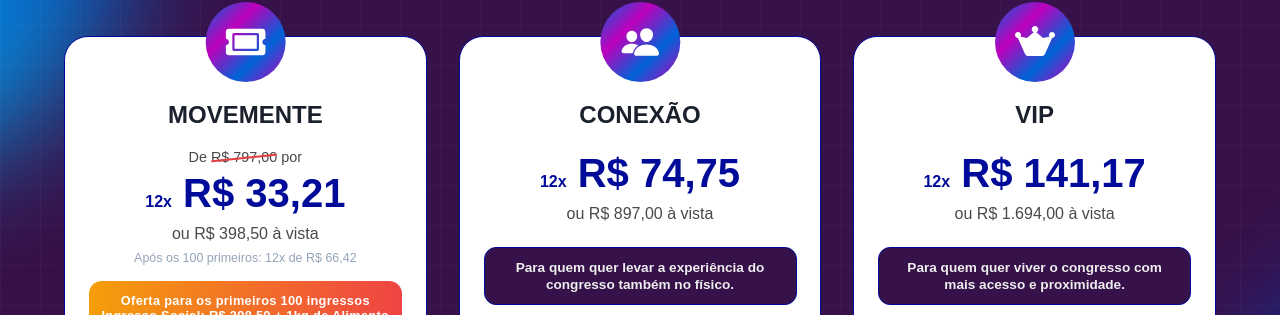
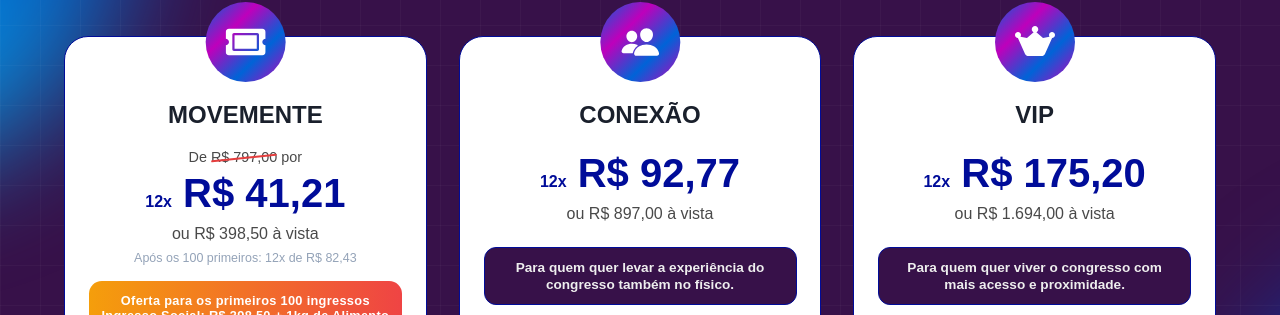
Before and after one commit to humbertomonteiro/movimente, a React (Vite) app: page / in a window 1280 px wide. Shown: the part 4310-4625 px from the top of the page. Built offline with nearby package versions, Linux system fonts and the light colour scheme; no server answers.

Commit message:
att links de pagamentos

```diff
--- a/src/components/sections/Location/Location.module.css
+++ b/src/components/sections/Location/Location.module.css
@@ -169,7 +169,7 @@
 .mapImage {
   position: relative;
   border-radius: 20px;
-  heigth: 250px;
+  height: 250px;
   overflow: hidden;
   box-shadow: 0 10px 15px -3px rgba(0, 0, 0, 0.1);
 }
--- a/src/components/sections/Tickets/index.tsx
+++ b/src/components/sections/Tickets/index.tsx
@@ -31,7 +31,8 @@ export default function Tickets() {
         "Kit Congressista",
         "Lugar na plenária Movemente",
       ],
-      link: "https://checkout2.bilheteriadigital.com/movemente-19-de-setembro",
+      // link: "https://checkout2.bilheteriadigital.com/movemente-19-de-setembro",
+      link: "https://chk.eduzz.com/39VK4XP5WR",
       buttonText: "GARANTIR AGORA",
       disabled: false,
     },
@@ -52,7 +53,8 @@ export default function Tickets() {
         "Acesso à área de expositores",
         "Lugar na plenária Conexão",
       ],
-      link: "https://checkout2.bilheteriadigital.com/movemente-19-de-setembro",
+      // link: "https://checkout2.bilheteriadigital.com/movemente-19-de-setembro",
+      link: "https://chk.eduzz.com/39YNZAE4WO",
       buttonText: "GARANTIR AGORA",
       disabled: false,
     },
@@ -76,7 +78,8 @@ export default function Tickets() {
         "Acesso ao lounge VIP (Facilidade para tirar foto com os palestrantes)",
         "Lugar na plenária Vip",
       ],
-      link: "https://checkout2.bilheteriadigital.com/movemente-19-de-setembro",
+      // link: "https://checkout2.bilheteriadigital.com/movemente-19-de-setembro",
+      link: "https://chk.eduzz.com/E9OGEV2KWB",
       buttonText: "GARANTIR AGORA",
       disabled: false,
     },
@@ -106,9 +109,11 @@ export default function Tickets() {
         {/* Grid de planos */}
         <div className={styles.grid}>
           {tickets.map((ticket, index) => {
-            const installmentValue = ticket.installmentPrice / 12;
+            const fee = 24.11;
+            const installmentValue =
+              (ticket.installmentPrice * (1 + fee / 100)) / 12;
             const promoInstallmentValue = ticket.promoPrice
-              ? ticket.promoPrice / ticket.promoInstallments
+              ? (ticket.promoPrice * (1 + fee / 100)) / ticket.promoInstallments
               : null;
 
             return (
```
